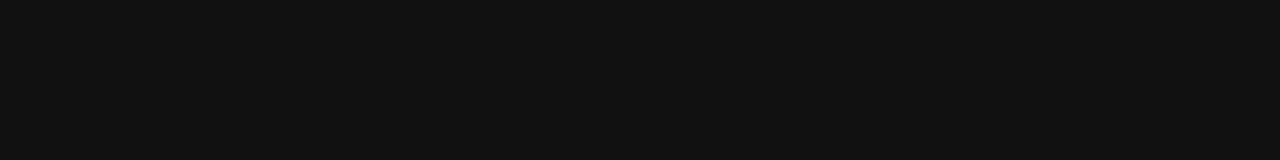
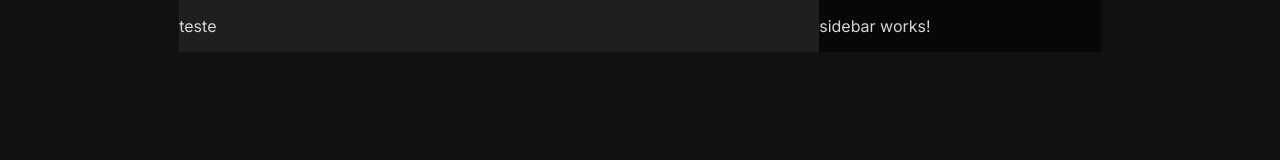
Before and after one commit to FulllDev-Games/Plataforma-Full-Dev-Games, an Angular app: page / in a window 1280 px wide. Shown: the top 160 px of the page. Built offline with nearby package versions, Linux system fonts and the light colour scheme.

Commit message:
feat: implement sidebar component with template and styles

```diff
--- a/src/app/app.css
+++ b/src/app/app.css
@@ -0,0 +1,20 @@
+main {
+    display: flex;
+    flex-direction: row;
+    align-items: center;
+    justify-content: center;
+}
+
+/*  SOMENTE PARA TESTE */
+
+section {
+    background-color: #1F1F1F;
+
+    width: 50%;
+    height: 100%;
+}
+
+aside {
+    background-color: #070707;
+    width: 22%;
+}
--- a/src/app/app.html
+++ b/src/app/app.html
@@ -3,8 +3,18 @@
 </style>
 
 <main>
+  <section>
+    <p>teste</p>
+  </section>
+
+  <aside>
+    <app-sidebar></app-sidebar>
+  </aside>
+</main>
+
+<footer>
   <app-footer></app-footer>
-</main>
+</footer>
 
 
 <router-outlet />
--- a/src/app/app.ts
+++ b/src/app/app.ts
@@ -1,10 +1,11 @@
 import { Component, signal } from '@angular/core';
 import { RouterOutlet } from '@angular/router';
+import { Sidebar } from "./sidebar/sidebar";
 import { Footer } from "./footer/footer";
 
 @Component({
   selector: 'app-root',
-  imports: [RouterOutlet, Footer],
+  imports: [RouterOutlet, Sidebar, Footer],
   templateUrl: './app.html',
   styleUrl: './app.css'
 })
--- /dev/null
+++ b/src/app/sidebar/sidebar.html
@@ -0,0 +1 @@
+<p>sidebar works!</p>
--- a/src/index.html
+++ b/src/index.html
@@ -1,5 +1,6 @@
 <!doctype html>
 <html lang="en">
+
 <head>
   <meta charset="utf-8">
   <title>FdGames</title>
@@ -7,7 +8,11 @@
   <meta name="viewport" content="width=device-width, initial-scale=1">
   <link rel="icon" type="image/x-icon" href="favicon.ico">
 </head>
+
 <body>
+
   <app-root></app-root>
+
 </body>
+
 </html>
```
Also changed, not shown: src/app/sidebar/sidebar.ts (added, +11 -0 lines), src/app/sidebar/sidebar.css (added), 1 other file (tests, documents, lock files or other folders).
